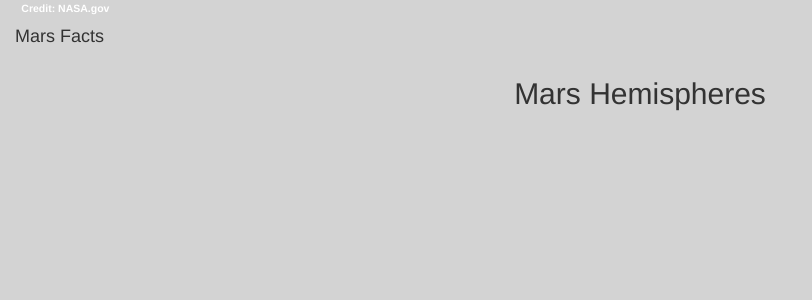
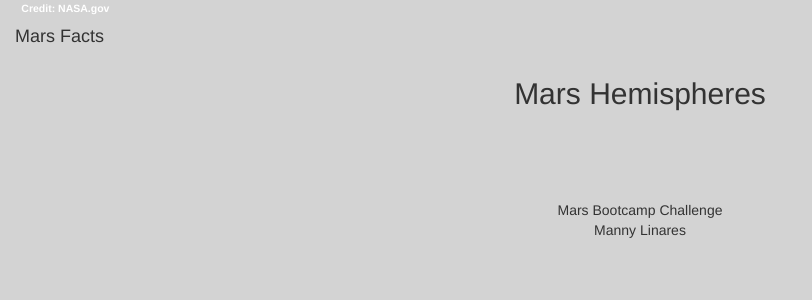
Before and after one commit to MRLinares/Mission_to_Mars, a Flask app: page / in a window 1280 px wide. Shown: the part 435-735 px from the top of the page, without its empty margins (0-812 px from the left). Run offline with Flask 2, Linux system fonts and the light colour scheme; data that the repository does not hold is empty; some libraries are stand-ins or nearby versions.

Commit message:
update html file

```diff
--- a/templates/index.html
+++ b/templates/index.html
@@ -39,11 +39,12 @@
               </div>
             </div>
           </div>
-          <!-- .col-xs-12 col-md-12 -->
+
           <!-- Featured Image and Facts section -->
-
+          <div class="row" id="mars-feature-row">
+            <div class="col-xs-12 col-md-12">
               <div class="row" id="mars-featured-image">
-            <div class="col-md-7">
+                <div class="col-xs-9 col-md-6">
                   <h2>Featured Mars Image</h2>
                   <img
                     src="{{mars.featured_image}}"
@@ -55,19 +56,20 @@
                   </div>
                 </div>
               </div>
-
             <!-- Mars Facts -->
 
-            <div class="col-md-3">
+              <div class="col-xs-3 col-md-3">
                 <div class="row" id="mars-facts">
                   <h4>Mars Facts</h4>
                   {{ mars.facts | safe }}
                 </div>
               </div>
             </div>
+          </div>
 
-          <!-- Featured Image and Facts section -->
-          <!-- col-xs-offset-4 col-md-offset-4 -->
+
+          <!-- Mars Hemispheres -->
+
           <div class="row text-center" id="mars-hemispheres">
             <div class="col-xs-12 col-md-12 ">
               <div class="container">
@@ -82,8 +84,8 @@
                                 alt="Thumbnail"
                               />
                             </div>
-                            <div class="caption text-sm">
-                              <h3>{{ hem.title }}</h3>
+                            <div class="caption text-center">
+                              <h5>{{ hem.title }}</h5>
                             </div>
                           </div>
                     {% endfor %}
@@ -93,6 +95,11 @@
             </div>
           </div>
 
+          <div class="caption text-center">
+            <h8><br><br><br><br>Mars Bootcamp Challenge</h8>
+            <h8><br>Manny Linares</h8>
+          </div>
+
       </div>
   </body>
 </html>
```
Lines whose indentation alone changed are shown as unchanged.
